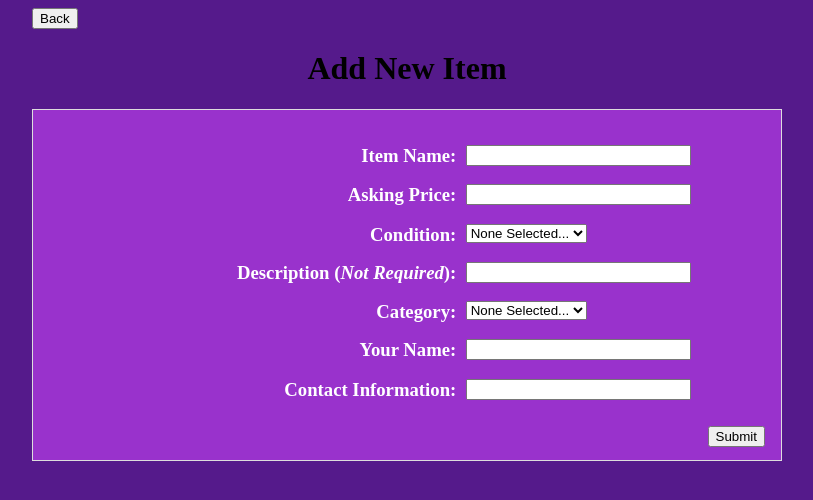
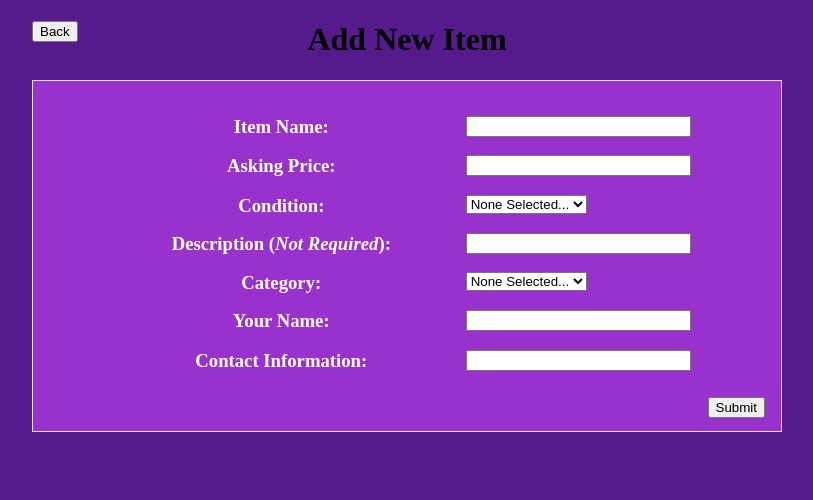
Before and after one commit to IanGross/StudentTextChange, a PHP site: page /iitforms/newItem.php in a window 1280 px wide. Shown: the top 500 px of the page, without its empty margins (233-1046 px from the left). Run offline with PHP 8.4, Linux system fonts and the light colour scheme.

Commit message:
Update mysite.css

```diff
--- a/resources/mysite.css
+++ b/resources/mysite.css
@@ -73,13 +73,13 @@ h3{
   margin-left: 8%;
   float: left;
   clear: left;
-  text-align: right;
+  text-align: center;/*changed text align right to center*/
 }
 
 .subitem_title {
   width: 350px;
   margin: 0 0.5em 0.5em 0;
-  margin-left: 8%;
+  margin-left: 27%;/*changed margin-left from 8% to 27%*/
   float: left;
   clear: left;
   text-align: right;
@@ -102,7 +102,15 @@ h3{
 .upperleft{
   float: left;
   clear: left;
-  margin-left: 25%;
+  margin-left: 22.5%;
+  /*Changed the thing above from 25% to 22.5%*/
+  margin-right: 0;
+}
+.upperleftNewItem{
+  float: left;
+  clear: left;
+  margin-left: 0%;
+  /*Changed the thing above from 25% to 0, This entire class is new*/
   margin-right: 0;
 }
 .upperright{
```
